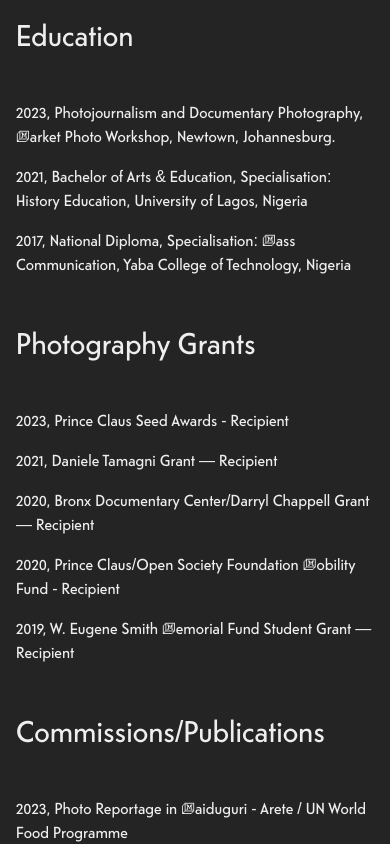
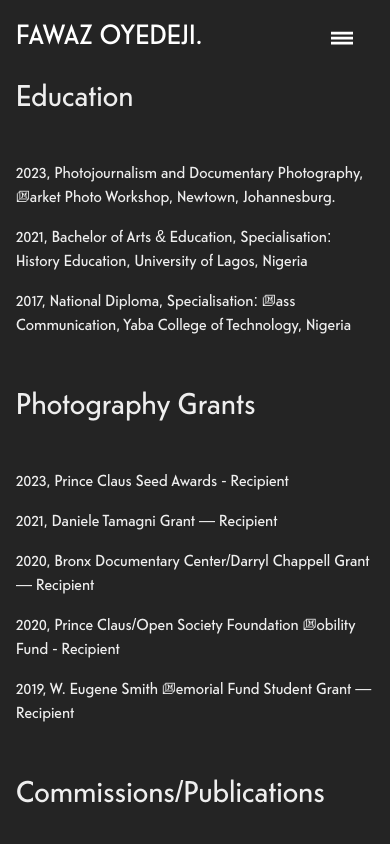
Before and after one commit to zainaboyedeji/fawazoyedeji, a React (Create React App) app: page /cv in a window 390 px wide. Shown: the top 844 px of the page. Built offline with nearby package versions, Linux system fonts and the light colour scheme.

Commit message:
added mobile head

```diff
--- a/src/pages/cv_page/index.jsx
+++ b/src/pages/cv_page/index.jsx
@@ -1,8 +1,10 @@
+import MobileHead from "../../components/mobile_head";
 import "./cv_page.scss";
 
 function CVPage() {
     return (
         <div className="grants">
+             <MobileHead />
             <div>
                 <h6 className="mb-5 text-3xl">Education</h6>
                 <p>2023, Photojournalism and Documentary Photography, Market Photo Workshop, Newtown, Johannesburg.</p>
```
